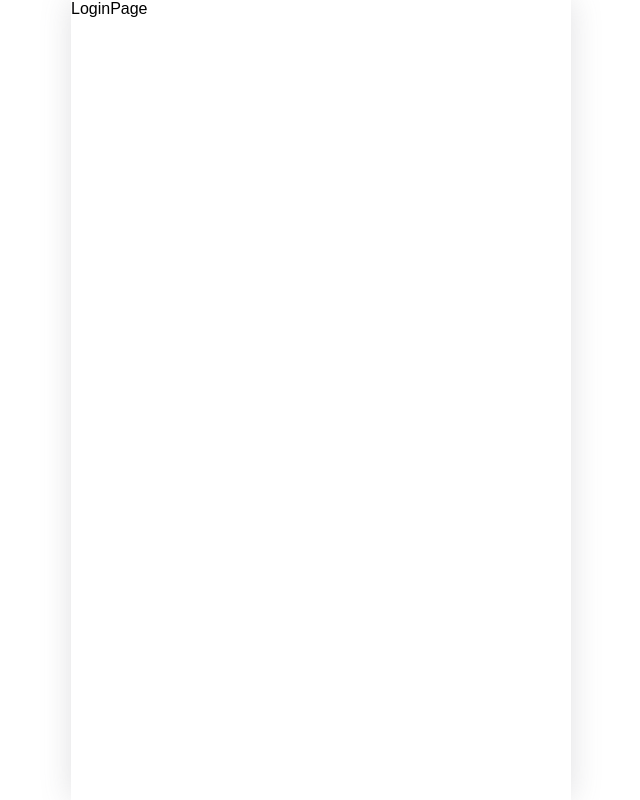
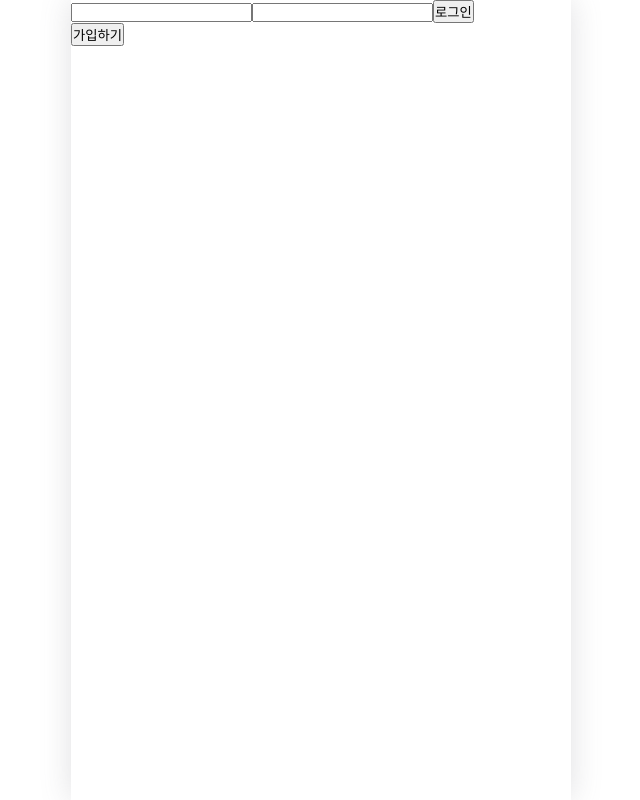
Before and after one commit to TRENDITHON-Omnivore-Team1/NaengTulCook-FE, a React (Vite) app: page /login in a window 1280 px wide. Shown: the whole page, without its empty margins (319-959 px from the left). Built offline with nearby package versions, Linux system fonts and the light colour scheme.

Commit message:
➕: react-hook-form 설치

```diff
--- a/package.json
+++ b/package.json
@@ -13,6 +13,7 @@
     "axios": "^1.7.9",
     "react": "^18.3.1",
     "react-dom": "^18.3.1",
+    "react-hook-form": "^7.54.2",
     "react-router-dom": "^7.1.5",
     "react-slick": "^0.30.3",
     "slick-carousel": "^1.8.1",
--- /dev/null
+++ b/src/components/sign/login/Login.jsx
@@ -0,0 +1,28 @@
+import { useNavigate } from "react-router-dom";
+import { useForm } from "react-hook-form";
+
+export default function Login() {
+  const navigate = useNavigate();
+
+  const handleMoveToSignUp = () => {
+    navigate(`/sign-up`);
+  };
+
+  const handleSubmit = (e) => {
+    e.preventDefault();
+    console.log("onSubmitButton");
+
+    // navigate(`/refrigerator`);
+  };
+
+  return (
+    <>
+      <form onSubmit={handleSubmit}>
+        <input type="text" />
+        <input type="password" />
+        <button>로그인</button>
+      </form>
+      <button onClick={handleMoveToSignUp}>가입하기</button>
+    </>
+  );
+}
--- a/src/pages/LoginPage.jsx
+++ b/src/pages/LoginPage.jsx
@@ -1,7 +1,9 @@
+import Login from "@/components/sign/login/Login";
+
 export default function LoginPage() {
   return (
     <>
-      <p>LoginPage</p>
+      <Login />
     </>
   );
 }
--- a/src/pages/SplashPage.jsx
+++ b/src/pages/SplashPage.jsx
@@ -1,7 +1,17 @@
+import { useNavigate } from "react-router-dom";
+
 export default function SplashPage() {
+  const navigate = useNavigate();
+
+  const handleMoveToPage = (page) => {
+    navigate(`/${page}`);
+  };
+
   return (
     <>
-      <p>SplashPage</p>
+      <button onClick={() => handleMoveToPage("login")}>로그인</button>
+      <br />
+      <button onClick={() => handleMoveToPage("sign-up")}>가입하기</button>
     </>
   );
 }
```
Also changed, not shown: 1 other file (tests, documents, lock files or other folders).
